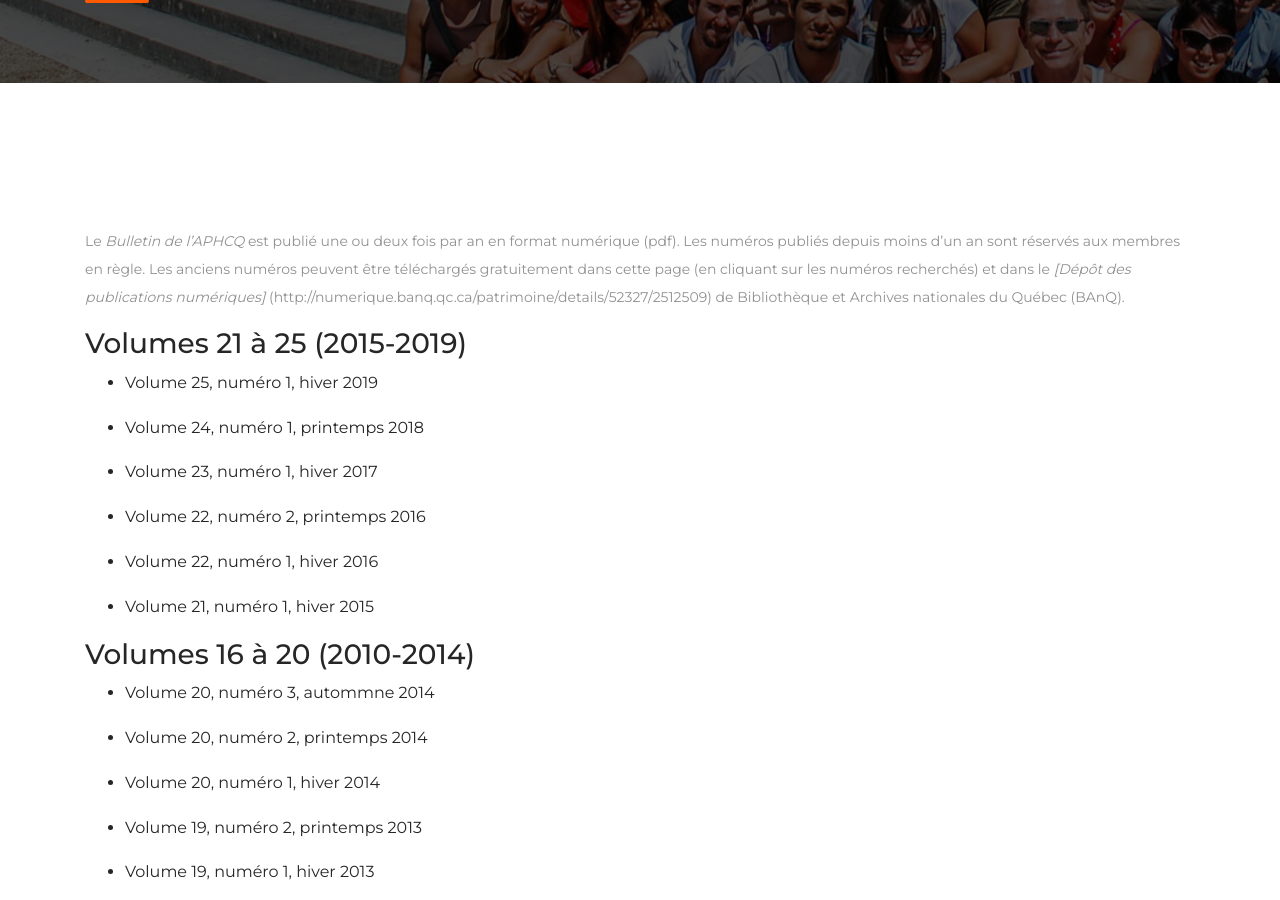
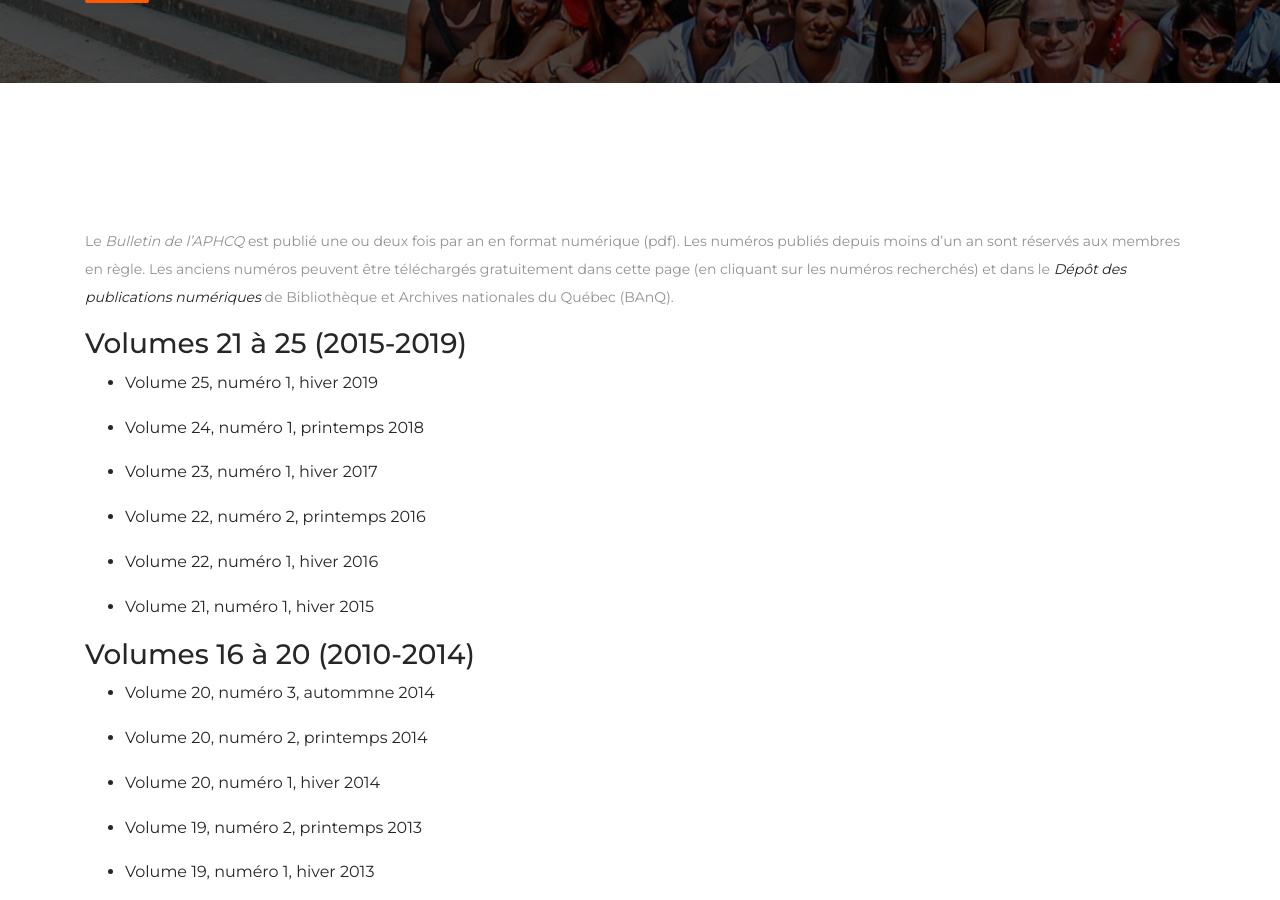
Before and after one commit to aphcq-association/site-web, a Jekyll site: the page built from docs/bulletin.html, in a window 1280 px wide and 900 px high, scrolled down 341 px. Built offline with Jekyll 4.4.1, drawn with Linux system fonts in a browser that asks for light colours.

Commit message:
Update bulletin.html

```diff
--- a/docs/bulletin.html
+++ b/docs/bulletin.html
@@ -6,4 +6,4 @@
 date: 2020-01-07T12:00:00.000Z
 nav_id: bulletin
 ---
-Le *Bulletin de l’APHCQ* est publié une ou deux fois par an en format numérique (pdf). Les numéros publiés depuis moins d’un an sont réservés aux membres en règle. Les anciens numéros peuvent être téléchargés gratuitement dans cette page (en cliquant sur les numéros recherchés) et dans le *[Dépôt des publications numériques]* (http://numerique.banq.qc.ca/patrimoine/details/52327/2512509) de Bibliothèque et Archives nationales du Québec (BAnQ).
+Le *Bulletin de l’APHCQ* est publié une ou deux fois par an en format numérique (pdf). Les numéros publiés depuis moins d’un an sont réservés aux membres en règle. Les anciens numéros peuvent être téléchargés gratuitement dans cette page (en cliquant sur les numéros recherchés) et dans le [*Dépôt des publications numériques*](http://numerique.banq.qc.ca/patrimoine/details/52327/2512509) de Bibliothèque et Archives nationales du Québec (BAnQ).
```
